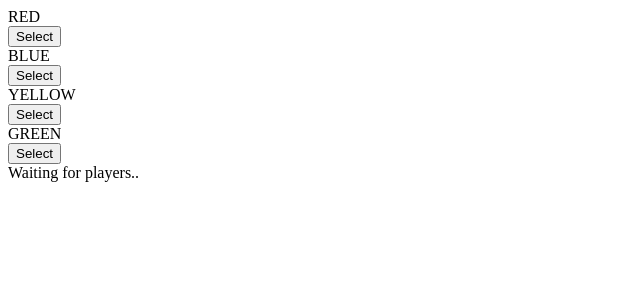
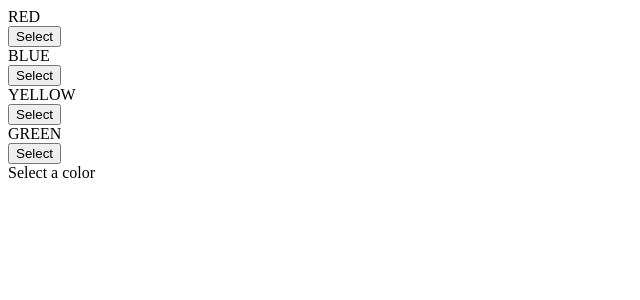
Before and after one commit to gdebojyoti/ludo-pikachu, a React app: page / in a window 1280 px wide. Both pictures are taken after typing "Sample" into the empty fields and a click on the input "Continue". Shown: the top 300 px of the page, without its empty margins (0-640 px from the left). Built offline with nearby package versions, Linux system fonts and the light colour scheme; no server answers.

Commit message:
Select color msg.

```diff
--- a/src/components/Dice.jsx
+++ b/src/components/Dice.jsx
@@ -39,6 +39,7 @@ const Dice = ({ match: { currentTurn, lastRoll }, profile: { id: playerId } }) =
   }
 
   return <div className='dice-set'>
+    {/* TODO: Remove these buttons once dev is complete */}
     {buttons.map(button => button)}
 
     <Die
--- a/src/views/Lobby.jsx
+++ b/src/views/Lobby.jsx
@@ -24,7 +24,7 @@ const colors = [
 ]
 
 // update UI & export this to a new file
-const LobbyScreen = ({ onStart, onSelectColor, players, profile: { name, isHost }, matchId }) => {
+const LobbyScreen = ({ onStart, onSelectColor, players, profile: { name, isHost, home }, matchId }) => {
   const sortedPlayers = {}
   colors.forEach(({ value }) => {
     for (let playerId in players) {
@@ -38,9 +38,13 @@ const LobbyScreen = ({ onStart, onSelectColor, players, profile: { name, isHost
     }
   })
 
-  let startButton = <button className='cta cta--start' onClick={onStart}>Start Match!</button>
-  if (Object.keys(players).length < 2) {
-    startButton = <div className='cta cta--start'>Waiting for players..</div>
+  let startButton = <button className='cta' onClick={onStart}>Start Match!</button>
+  if (!home) {
+    // if player hasn't selected color
+    startButton = <div className='cta'>Select a color</div>
+  } else if (Object.keys(players).length < 1) {
+    // if minimum player count has not been reached
+    startButton = <div className='cta'>Waiting for players..</div>
   }
 
   const shareMatch = () => {
```
